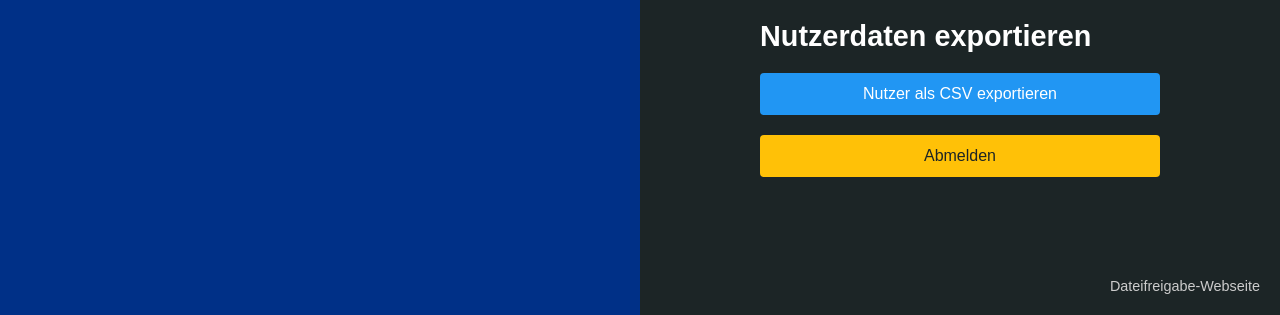
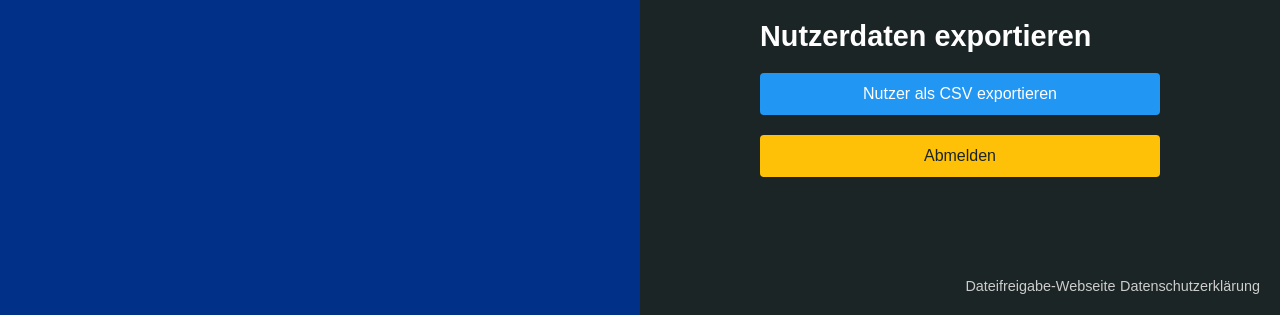
Before and after one commit to Themax10/datenfreigabetekaes, a plain HTML site: page dashboard.html in a window 1280 px wide. Shown: the part 485-800 px from the top of the page. Drawn offline with nearby package versions, Linux system fonts and the light colour scheme.

Commit message:
Update dashboard.html

```diff
--- a/dashboard.html
+++ b/dashboard.html
@@ -36,6 +36,7 @@
       </div>
       <footer class="footer-links">
         <a href="#">Dateifreigabe-Webseite</a>
+        <a href="/datenschutz.html">Datenschutzerklärung</a>
       </footer>
     </div>
   </div>
```
